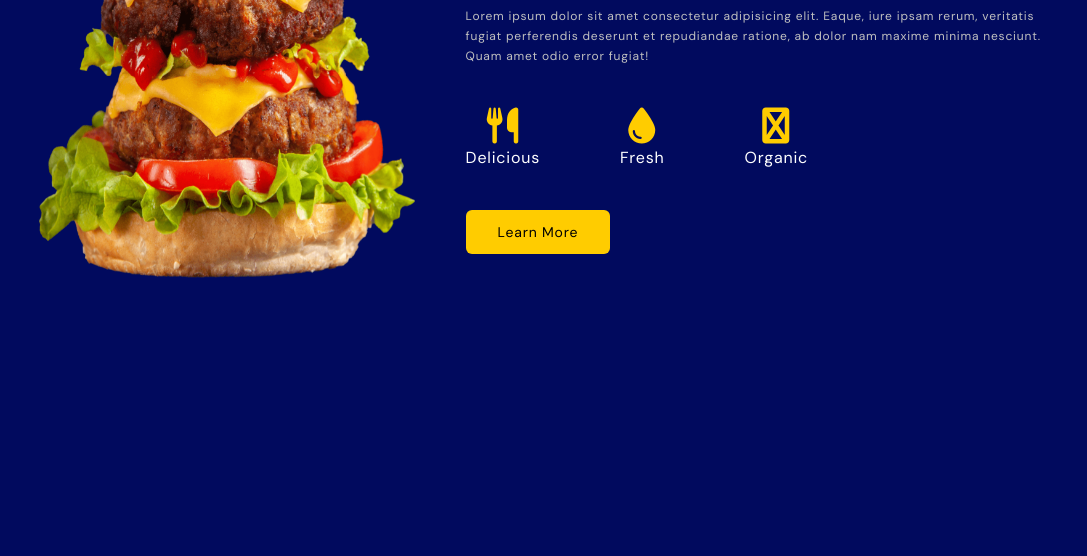
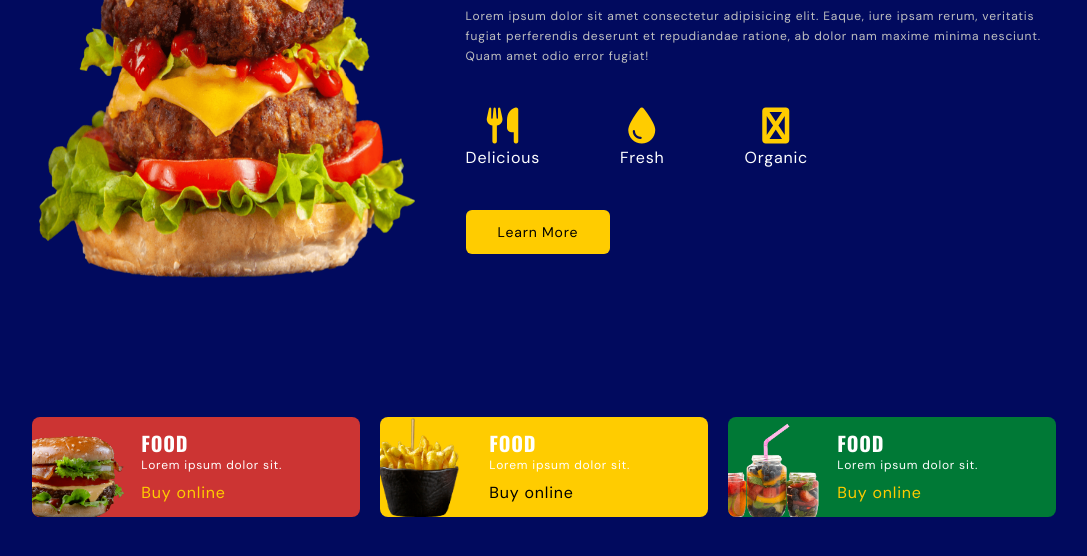
Before and after one commit to berhddich/E-Learning, a website: page src/index.html in a window 1280 px wide. Shown: the part 302-858 px from the top of the page, without its empty margins (96-1183 px from the left). Drawn offline with nearby package versions, Linux system fonts and the light colour scheme.

Commit message:
add  section category

```diff
--- a/src/index.html
+++ b/src/index.html
@@ -152,7 +152,68 @@
       </section>
 
       <!--~~~~~~~~~~~~~~~ Category ~~~~~~~~~~~~~~~-->
-      <section id="category"></section>
+      <section id="category">
+        <div class="container flex flex-col gap-5 md:flex-row">
+          <div
+            class="bg-redColor flex py-3 rounded-lg overflow-hidden md:basis-1/3"
+          >
+            <div class="basis-1/3 relative">
+              <img
+                class="absolute w-28 -bottom-4 -left-4"
+                src="assets/img/burger-1.png"
+                alt="category image"
+              />
+            </div>
+            <div>
+              <div class="mb-2">
+                <h4 class="cardtitle">Food</h4>
+                <p class="text-xs">Lorem ipsum dolor sit.</p>
+              </div>
+              <a href="#" class="text-secondaryColor cursor-pointer"
+                >Buy online</a
+              >
+            </div>
+          </div>
+          <div
+            class="bg-secondaryColor flex py-3 rounded-lg overflow-hidden md:basis-1/3"
+          >
+            <div class="basis-1/3 relative">
+              <img
+                class="absolute w-28 -bottom-4 -left-4"
+                src="assets/img/snack-1.png"
+                alt="category image"
+              />
+            </div>
+            <div>
+              <div class="mb-2">
+                <h4 class="cardtitle">Food</h4>
+                <p class="text-xs">Lorem ipsum dolor sit.</p>
+              </div>
+              <a href="#" class="text-blackColor cursor-pointer">Buy online</a>
+            </div>
+          </div>
+          <div
+            class="bg-greenColor flex py-3 rounded-lg overflow-hidden md:basis-1/3"
+          >
+            <div class="basis-1/3 relative">
+              <img
+                class="absolute w-28 -bottom-4 -left-4"
+                src="assets/img/beverage-2.png"
+                alt="category image"
+              />
+            </div>
+            <div>
+              <div class="mb-2">
+                <h4 class="cardtitle">Food</h4>
+                <p class="text-xs">Lorem ipsum dolor sit.</p>
+              </div>
+              <a href="#" class="text-secondaryColor cursor-pointer"
+                >Buy online</a
+              >
+            </div>
+          </div>
+        </div>
+      </section>
 
       <!--~~~~~~~~~~~~~~~ Promo ~~~~~~~~~~~~~~~-->
       <section id="promo"></section>
--- a/src/input.css
+++ b/src/input.css
@@ -31,8 +31,14 @@
 }
 
 @layer utilities {
-    .hometitle {
+
+    .hometitle,
+    .cardtitle {
         @apply text-4xl font-oswald font-bold uppercase lg:text-6xl;
+    }
+
+    .cardtitle {
+        @apply text-xl;
     }
 
     .separator {
```
Also changed, not shown: src/output.css.
